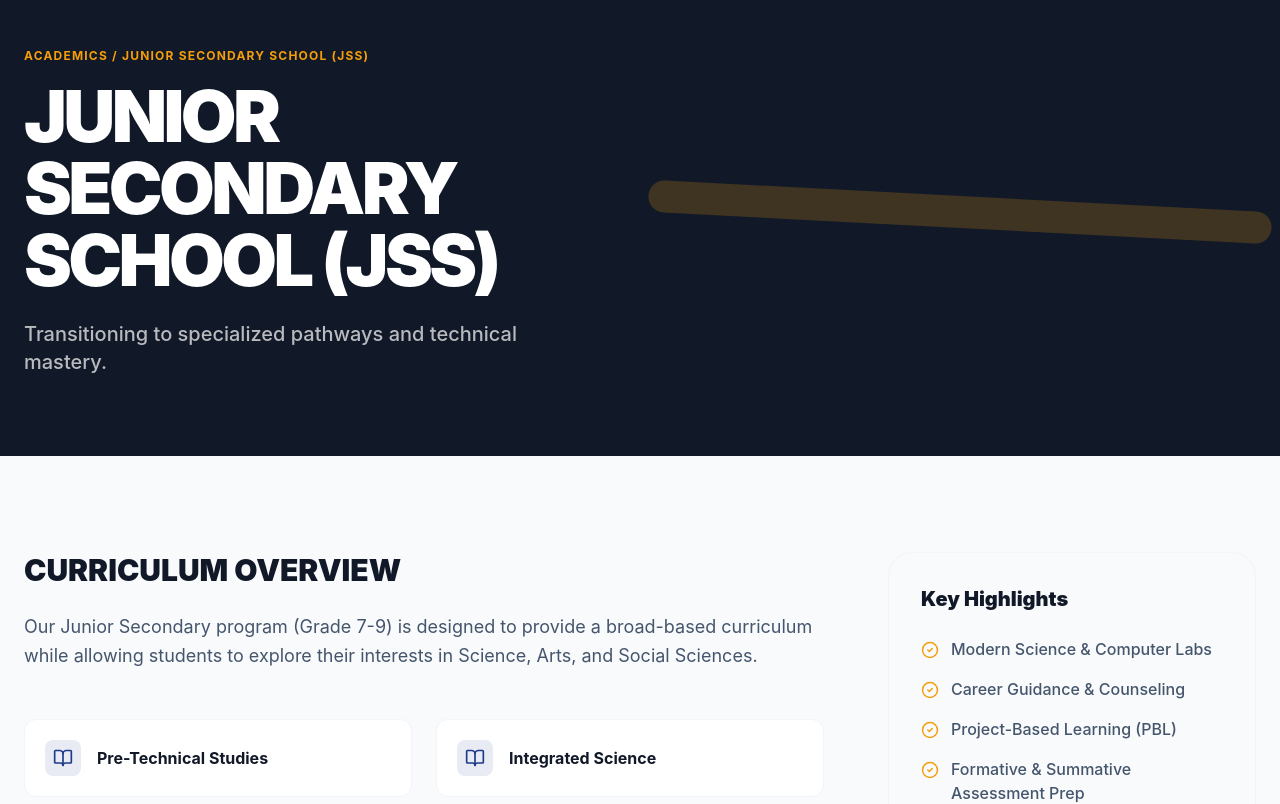
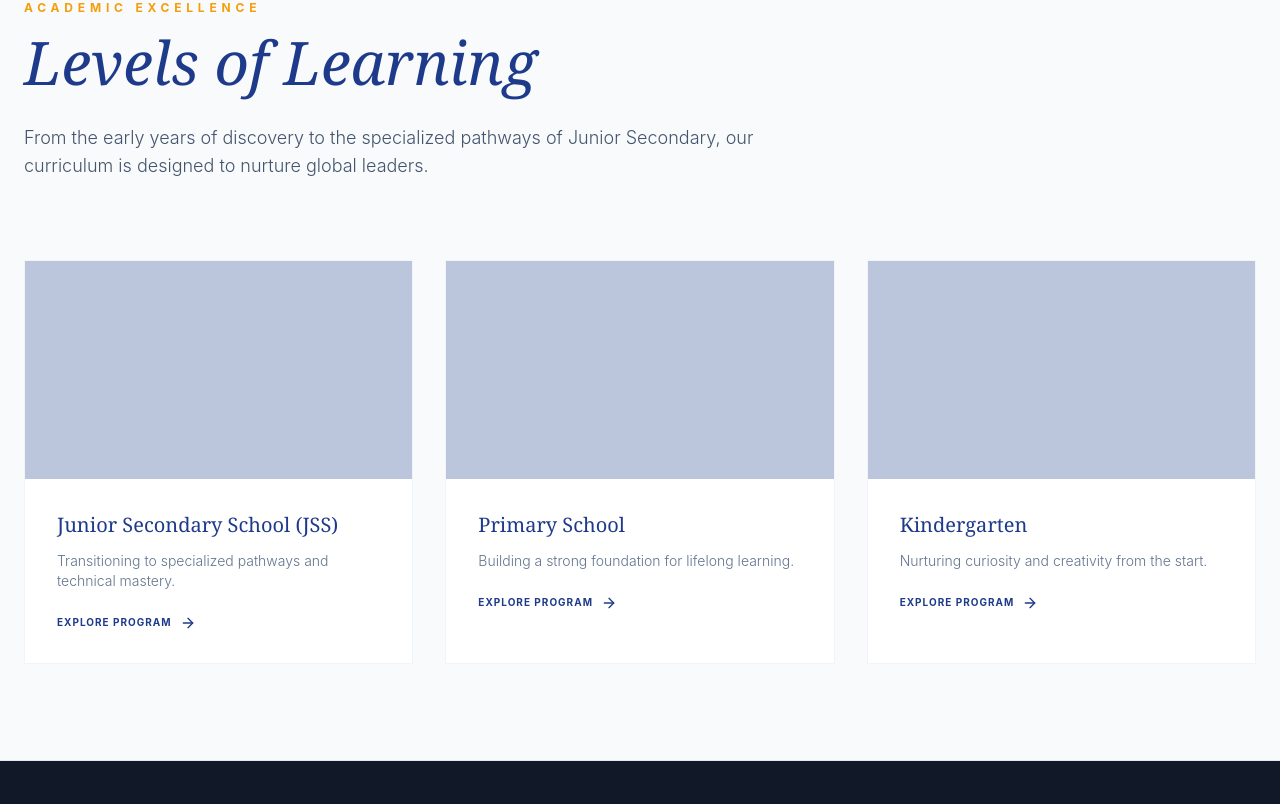
Before and after one commit to coderAndrew37/kibali-educational-centre, a Next.js app: page /academics/overview in a window 1280 px wide. Shown: the part 160-964 px from the top of the page. Built offline with nearby package versions, Linux system fonts and the light colour scheme; grey boxes are pictures that could not be loaded.

Commit message:
Addinging dynamic academic pages

```diff
--- a/app/_components/Navbar.tsx
+++ b/app/_components/Navbar.tsx
@@ -1,4 +1,5 @@
 "use client";
+import { label } from "framer-motion/client";
 import Link from "next/link";
 
 const navLinks = [
@@ -13,6 +14,7 @@ const navLinks = [
   {
     label: "Academics",
     children: [
+      { label: "Overview", href: "/academics/overview" },
       { label: "Kindergarten", href: "/academics/kindergarten" },
       { label: "Primary School", href: "/academics/primary" },
       { label: "Junior Secondary", href: "/academics/jss" },
@@ -38,7 +40,7 @@ const navLinks = [
     children: [
       { label: "Parent Portal", href: "/portals/parents/sign-in" },
       { label: "Staff Portal", href: "/portals/staff/sign-in" },
-      { label: "Student Portal", href: "/portals/students/sign-in" },
+      { label: "Student Portal", href: "/portals/student/sign-in" },
     ],
   },
 ];
--- a/app/academics/[level]/page.tsx
+++ b/app/academics/[level]/page.tsx
@@ -1,116 +1,101 @@
-// app/academics/[level]/page.tsx
-import LifeAfterClass from "@/app/_components/LifeAfterClass";
-import { CheckCircle2, BookOpen, Microscope, Music } from "lucide-react";
+import { notFound } from "next/navigation";
 import Image from "next/image";
+import { CheckCircle2, BookOpen } from "lucide-react";
+import { academicLevels } from "@/app/data/academics";
 
-export default function AcademicLevelDetail({
+export default async function AcademicLevelDetail({
   params,
 }: {
-  params: { level: string };
+  params: Promise<{ level: string }>;
 }) {
-  // In production, fetch this data from Sanity based on params.level
-  const levelData = {
-    title: "Junior Secondary School (JSS)",
-    tagline: "Transitioning to specialized pathways and technical mastery.",
-    overview:
-      "Our Junior Secondary program (Grade 7-9) is designed to provide a broad-based curriculum while allowing students to explore their interests in Science, Arts, and Social Sciences.",
-    subjects: [
-      "Pre-Technical Studies",
-      "Integrated Science",
-      "Computer Science",
-      "Business Studies",
-      "Health Education",
-      "Agriculture",
-    ],
-    features: [
-      "Modern Science & Computer Labs",
-      "Career Guidance & Counseling",
-      "Project-Based Learning (PBL)",
-      "Formative & Summative Assessment Prep",
-    ],
-  };
+  const { level } = await params;
+  const data = academicLevels[level];
+
+  if (!data) notFound();
 
   return (
-    <main className="pt-32">
-      {/* 1. Impact Header */}
-      <section className="bg-primary-dark py-20 px-6">
-        <div className="max-w-7xl mx-auto flex flex-col md:flex-row items-center gap-12">
+    <main className="bg-[var(--kibali-bg)] min-h-screen">
+      {/* 1. Header Section */}
+      <section className="bg-[var(--kibali-dark)] pt-40 pb-24 px-6">
+        <div className="max-w-7xl mx-auto flex flex-col md:flex-row items-center gap-16">
           <div className="flex-1 space-y-6">
-            <nav className="text-accent text-xs font-bold uppercase tracking-widest mb-4">
-              Academics / {levelData.title}
+            <nav className="text-[var(--kibali-amber)] text-xs font-bold uppercase tracking-[0.3em]">
+              Academics / {data.title}
             </nav>
-            <h1 className="text-surface text-5xl md:text-7xl font-black uppercase tracking-tighter leading-none">
-              {levelData.title}
+            <h1 className="text-white text-5xl md:text-7xl font-serif leading-tight">
+              {data.title}
             </h1>
-            <p className="text-surface/70 text-xl font-medium max-w-xl">
-              {levelData.tagline}
+            <p className="text-white/60 text-xl font-light max-w-xl">
+              {data.tagline}
             </p>
           </div>
-          <div className="flex-1 relative">
-            <div className="absolute -inset-4 bg-accent/20 rounded-2xl rotate-3" />
+          <div className="flex-1 relative w-full h-[400px]">
+            <div className="absolute inset-0 border border-[var(--kibali-amber)] translate-x-4 translate-y-4" />
+            <div className="relative h-full w-full bg-slate-800">
+              {/* Fallback color if image missing */}
               <Image
-              src="/jss-lab.jpg"
-              className="relative rounded-2xl shadow-2xl object-cover h-80 w-full"
-              alt={levelData.title}
+                src={data.image}
+                alt={data.title}
                 fill
+                className="object-cover"
               />
+            </div>
           </div>
         </div>
       </section>
 
-      {/* 2. The Learning Areas (The "Meat") */}
+      {/* 2. Content Section */}
       <section className="py-24 px-6 max-w-7xl mx-auto">
-        <div className="grid lg:grid-cols-3 gap-16">
-          <div className="lg:col-span-2 space-y-12">
+        <div className="grid lg:grid-cols-3 gap-20">
+          <div className="lg:col-span-2 space-y-16">
             <div>
-              <h2 className="text-primary-dark text-3xl font-black mb-6 uppercase">
+              <h2 className="text-[var(--kibali-navy)] text-3xl font-serif mb-6">
                 Curriculum Overview
               </h2>
-              <p className="text-slate-600 text-lg leading-relaxed">
-                {levelData.overview}
+              <p className="text-slate-600 text-lg leading-relaxed font-light">
+                {data.overview}
               </p>
             </div>
 
-            {/* Subject Grid */}
-            <div className="grid md:grid-cols-2 gap-6">
-              {levelData.subjects.map((subject, i) => (
+            <div className="grid md:grid-cols-2 gap-4">
+              {data.subjects.map((subject) => (
                 <div
-                  key={i}
-                  className="flex items-center gap-4 p-5 bg-surface border border-slate-100 rounded-xl"
+                  key={subject}
+                  className="flex items-center gap-4 p-6 bg-white border border-slate-100 shadow-sm"
                 >
-                  <div className="bg-primary/10 p-2 rounded-lg text-primary">
-                    <BookOpen size={20} />
-                  </div>
-                  <span className="font-bold text-primary-dark">{subject}</span>
+                  <BookOpen className="text-[var(--kibali-amber)] w-5 h-5" />
+                  <span className="font-medium text-[var(--kibali-navy)]">
+                    {subject}
+                  </span>
                 </div>
               ))}
             </div>
           </div>
 
-          {/* 3. Sidebar: Why Kibali for this level */}
-          <div className="bg-slate-50 p-8 rounded-3xl h-fit border border-slate-100">
-            <h3 className="text-xl font-black text-primary-dark mb-6">
+          {/* Sidebar */}
+          <aside className="space-y-8">
+            <div className="bg-[var(--kibali-navy)] p-10 text-white">
+              <h3 className="text-xl font-serif mb-8 text-[var(--kibali-amber)]">
                 Key Highlights
               </h3>
-            <ul className="space-y-4">
-              {levelData.features.map((feature, i) => (
-                <li key={i} className="flex items-start gap-3">
-                  <CheckCircle2
-                    className="text-accent shrink-0 mt-1"
-                    size={18}
-                  />
-                  <span className="text-slate-600 font-medium">{feature}</span>
+              <ul className="space-y-6">
+                {data.features.map((feature) => (
+                  <li
+                    key={feature}
+                    className="flex items-start gap-3 text-sm text-white/80 font-light leading-snug"
+                  >
+                    <CheckCircle2 className="text-[var(--kibali-amber)] shrink-0 w-5 h-5" />
+                    {feature}
                   </li>
                 ))}
               </ul>
-            <button className="w-full mt-10 bg-primary text-surface py-4 rounded-xl font-bold uppercase tracking-widest text-sm hover:bg-primary-dark transition-colors">
-              Inquire for Admission
+              <button className="w-full mt-12 bg-[var(--kibali-amber)] text-[var(--kibali-dark)] py-4 text-xs font-bold uppercase tracking-widest hover:bg-white transition-colors">
+                Admission Inquiry
               </button>
             </div>
+          </aside>
         </div>
       </section>
-
-      <LifeAfterClass />
     </main>
   );
 }
--- /dev/null
+++ b/app/academics/overview/page.tsx
@@ -0,0 +1,52 @@
+import Link from "next/link";
+import { ArrowRight } from "lucide-react";
+import { academicLevels } from "../../data/academics";
+
+export default function AcademicsOverview() {
+  return (
+    <main className="bg-[var(--kibali-bg)] pt-40 pb-24">
+      <div className="max-w-7xl mx-auto px-6">
+        <header className="max-w-3xl mb-20">
+          <h2 className="text-[var(--kibali-amber)] text-xs font-bold uppercase tracking-[0.4em] mb-4">
+            Academic Excellence
+          </h2>
+          <h1 className="text-5xl md:text-6xl font-serif text-[var(--kibali-navy)] mb-8 italic">
+            Levels of Learning
+          </h1>
+          <p className="text-slate-600 text-lg font-light">
+            From the early years of discovery to the specialized pathways of
+            Junior Secondary, our curriculum is designed to nurture global
+            leaders.
+          </p>
+        </header>
+
+        <div className="grid md:grid-cols-2 lg:grid-cols-3 gap-8">
+          {Object.values(academicLevels).map((level) => (
+            <Link
+              key={level.slug}
+              href={`/academics/${level.slug}`}
+              className="group bg-white border border-slate-100 overflow-hidden hover:shadow-2xl transition-all duration-500"
+            >
+              <div className="aspect-video relative bg-slate-200 overflow-hidden">
+                <div className="absolute inset-0 bg-[var(--kibali-navy)]/20 group-hover:bg-transparent transition-colors z-10" />
+                {/* Image component here */}
+              </div>
+              <div className="p-8">
+                <h3 className="text-xl font-serif text-[var(--kibali-navy)] mb-3 group-hover:text-[var(--kibali-amber)] transition-colors">
+                  {level.title}
+                </h3>
+                <p className="text-slate-500 text-sm font-light mb-6 line-clamp-2">
+                  {level.tagline}
+                </p>
+                <div className="flex items-center gap-2 text-[10px] font-bold uppercase tracking-widest text-[var(--kibali-navy)]">
+                  Explore Program{" "}
+                  <ArrowRight className="w-4 h-4 group-hover:translate-x-2 transition-transform" />
+                </div>
+              </div>
+            </Link>
+          ))}
+        </div>
+      </div>
+    </main>
+  );
+}
--- /dev/null
+++ b/app/data/academics.ts
@@ -0,0 +1,76 @@
+export type AcademicLevel = {
+  slug: string;
+  title: string;
+  tagline: string;
+  overview: string;
+  image: string;
+  subjects: string[];
+  features: string[];
+};
+
+export const academicLevels: Record<string, AcademicLevel> = {
+  jss: {
+    slug: "jss",
+    title: "Junior Secondary School (JSS)",
+    tagline: "Transitioning to specialized pathways and technical mastery.",
+    image: "/jss-lab.jpg",
+    overview:
+      "Our Junior Secondary program (Grade 7-9) is designed to provide a broad-based curriculum while allowing students to explore their interests in Science, Arts, and Social Sciences.",
+    subjects: [
+      "Pre-Technical Studies",
+      "Integrated Science",
+      "Computer Science",
+      "Business Studies",
+      "Health Education",
+      "Agriculture",
+    ],
+    features: [
+      "Modern Science & Computer Labs",
+      "Career Guidance & Counseling",
+      "Project-Based Learning (PBL)",
+      "Formative & Summative Assessment Prep",
+    ],
+  },
+  primary: {
+    slug: "primary",
+    title: "Primary School",
+    tagline: "Building a strong foundation for lifelong learning.",
+    image: "/primary-class.jpg",
+    overview:
+      "Focusing on literacy, numeracy, and social-emotional development through the CBC framework.",
+    subjects: [
+      "Mathematics",
+      "English",
+      "Kiswahili",
+      "Science & Tech",
+      "Creative Arts",
+    ],
+    features: [
+      "Holistic Assessment",
+      "Talent Identification",
+      "Character Building",
+    ],
+  },
+  kindergarten: {
+    slug: "kindergarten",
+    title: "Kindergarten",
+    tagline: "Nurturing curiosity and creativity from the start.",
+    image: "/kindergarten-play.jpg",
+    overview:
+      "A play-based curriculum that fosters social, emotional, and cognitive development in a safe environment.",
+    subjects: [
+      "Early Literacy",
+      "Numeracy Basics",
+      "Motor Skills Development",
+      "Creative Play",
+      "Social Skills",
+    ],
+    features: [
+      "Safe & Stimulating Environment",
+      "Experienced Early Childhood Educators",
+      "Parental Involvement Programs",
+    ],
+  },
+
+  // Add other levels here...
+};
--- a/app/not-found.tsx
+++ b/app/not-found.tsx
@@ -35,12 +35,12 @@ export default function NotFound() {
                 { label: "Return Home", href: "/", icon: Home },
                 {
                   label: "Our Academics",
-                  href: "/academics",
+                  href: "/academics/overview",
                   icon: GraduationCap,
                 },
                 {
                   label: "Admissions Office",
-                  href: "/admissions",
+                  href: "/admission",
                   icon: ArrowRight,
                 },
                 { label: "Direct Support", href: "/contact", icon: Phone },
```
Also changed, not shown: app/_components/CTA.tsx (+11 -5 lines), app/_components/SchoolStats.tsx (+13 -13 lines), 1 other file (tests, documents, lock files or other folders). Lines whose indentation alone changed are shown as unchanged.
